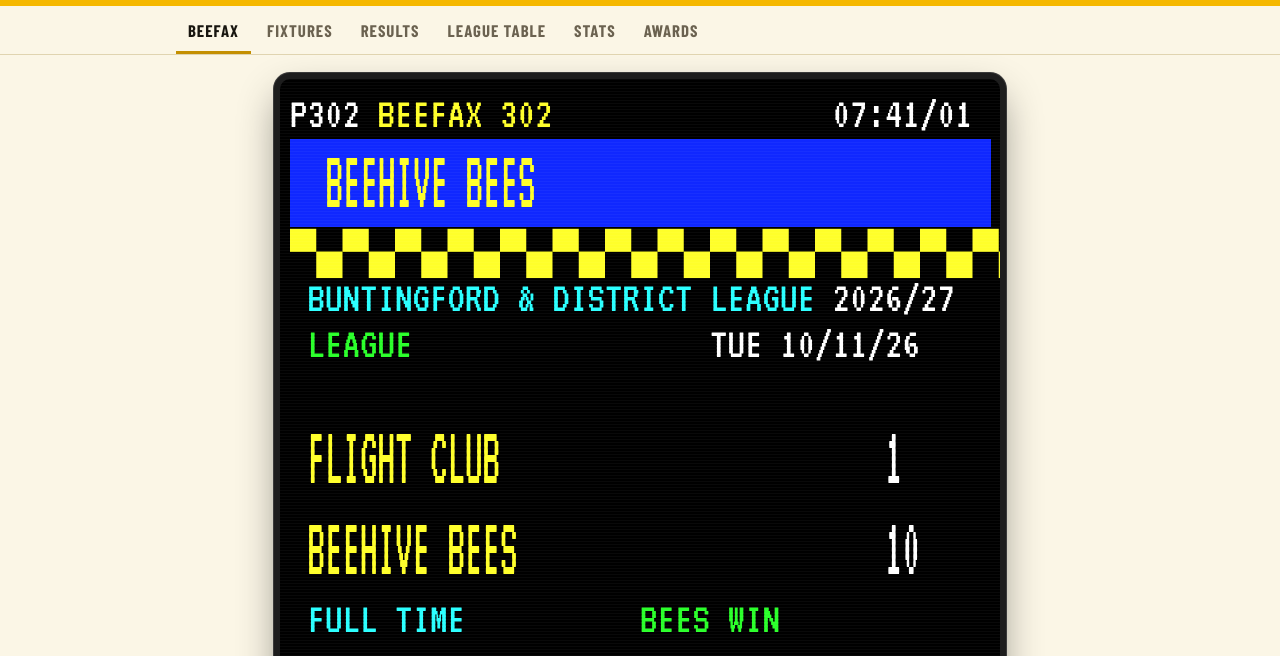
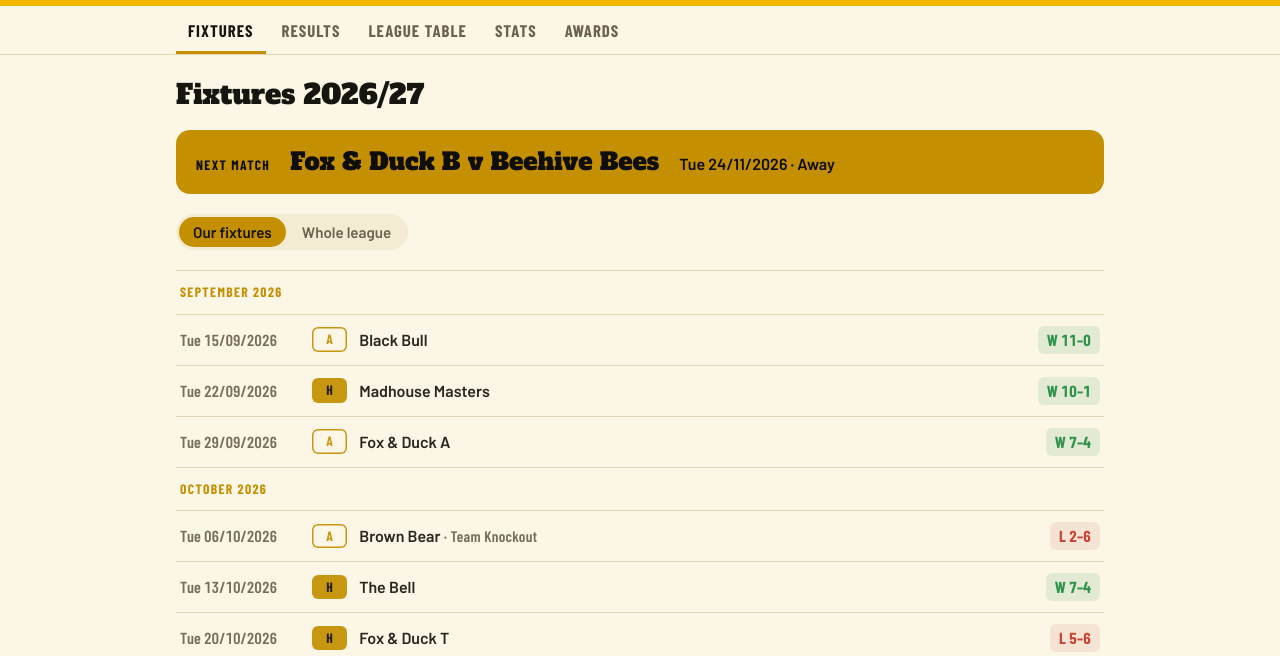
Before and after one commit to BeehiveBees/darts, a plain HTML site: page index.html in a window 1280 px wide. Shown: the part 144-800 px from the top of the page. Drawn offline with nearby package versions, Linux system fonts and the light colour scheme.

Commit message:
Add files via upload

```diff
--- a/index.html
+++ b/index.html
@@ -250,7 +250,7 @@ footer{border-top:1px solid var(--line);padding-block:18px;color:var(--muted);fo
    DATA — update this block after each match
    ============================================================ */
 const US = "Beehive Bees";
-const LAST_UPDATED = "2026-11-10";
+const LAST_UPDATED = "2026-11-18";
 
 // Full 2026/27 league fixture list (home team first)
 const WEEKS = [
@@ -334,20 +334,27 @@ const MATCHES = [
           ["Pairs",["Jimmy","Si"],true],["Pairs",["Chip","George"],true],["Pairs",["Bilson","Tank"],true],
           ["Singles",["Luke"],false],["Singles",["Reece"],true],["Singles",["Tank"],true],["Singles",["Chip"],true],["Singles",["George"],true],["Singles",["Lenny"],true]],
    s180:["Chip"], co:[], other:"No high checkouts recorded on the sheet."},
+  {d:"2026-11-17", comp:"League", opp:"Brown Bear", ha:"H", us:2, them:9,
+   games:[["Triples",["Tank","Jimmy","Kay B"],false],["Triples",["Reece","Luke","Lenny"],false],
+          ["Pairs",["Chip","George"],false],["Pairs",["Bilson","Tank"],true],["Pairs",["Jimmy","Luke"],false],
+          ["Singles",["Bilson"],false],["Singles",["Lenny"],false],["Singles",["George"],false],["Singles",["Chip"],false],["Singles",["Reece"],true],["Singles",["Tank"],false]],
+   s180:[], co:[], other:"No 180s or high checkouts recorded on the sheet."},
 ];
 // Our 180s and checkouts: add to a match as s180:["Name"], co:[["Name",121]]
 
 // Latest league table as supplied by the league administrators
 const TABLE = {
   rows:[
-    ["Fox & Duck B",5,5,0,26,11,9,46],["Beehive Bees",5,4,1,20,13,7,40],["Fox & Duck T",5,5,0,20,10,7,37],
-    ["Social Club",5,3,2,18,9,7,34],["Brown Bear",5,3,2,22,7,5,34],["Flight Club",5,2,3,10,8,4,22],
-    ["The Bell",5,1,4,12,7,1,20],["Fox & Duck A",4,1,3,9,5,5,19],["Black Bull",5,0,5,5,2,1,8],["Madhouse Masters",4,0,4,2,0,2,4]],
-  s180:[["R. Payne","Fox & Duck T",1],["Jess","Social Club",1],["D. Beisser","Fox & Duck A",1],
-        ["B. Payne","Fox & Duck T",1],["A. Nash","Madhouse Masters",1],["L. Rannow","Beehive Bees",1]],
+    ["Fox & Duck B",7,7,0,32,15,12,59],["Beehive Bees",7,6,1,27,18,11,56],["Brown Bear",7,5,2,34,12,7,53],
+    ["Fox & Duck T",7,6,1,30,14,7,51],["Social Club",7,3,4,25,11,8,44],["The Bell",7,2,5,18,10,4,32],
+    ["Flight Club",7,2,5,14,9,4,27],["Fox & Duck A",6,2,4,11,8,8,27],["Black Bull",7,1,6,9,4,2,15],["Madhouse Masters",6,0,6,4,1,5,10]],
+  s180:[["R. Payne","Fox & Duck T",3],["Stu","Fox & Duck B",2],["Jess","Social Club",1],["A. Nash","Madhouse Masters",1],
+        ["D. Beisser","Fox & Duck A",1],["L. Rannow","Beehive Bees",1],["Sam","Brown Bear",1],["Graham","Fox & Duck A",1],
+        ["A. Bremner","Black Bull",1],["Chip","Beehive Bees",1],["B. Payne","Fox & Duck T",1],["Spud","Brown Bear",1],
+        ["Nick","Fox & Duck T",1],["Jack","Brown Bear",1]],
   co:[[115,"2026-10-13","D. Debnam","The Bell"],[110,"2026-09-22","S. Prosser","Fox & Duck B"],[110,"2026-10-20","Jess","Social Club"],
       [109,"2026-09-29","Sam","Brown Bear"],[106,"2026-09-22","T. Williamson","Fox & Duck B"],[106,"2026-09-29","S. Wake","Fox & Duck B"],
-      [100,"2026-10-20","Tank","Beehive Bees"],[100,"2026-10-20","N. Dare","Brown Bear"],[99,"2026-09-15","N. Sharp","Fox & Duck T"],[98,"2026-10-20","Gynn","Social Club"]]
+      [106,"2026-11-10","Harvey","Brown Bear"],[100,"2026-10-20","Tank","Beehive Bees"],[100,"2026-10-20","N. Dare","Brown Bear"],[100,"2026-10-27","Bob","Fox & Duck A"]]
 };
 
 // Awards. Set winner:"Name" when known.
@@ -523,7 +530,8 @@ function renderAwards(){
   const {players} = computeStats();
   const top180 = players.filter(p=>p.s180).sort((a,b)=>b.s180-a.s180)[0];
   const topCo = players.filter(p=>p.co).sort((a,b)=>b.co-a.co)[0];
-  const live = k => k==="s180" ? (top180 ? `Current leader: ${esc(top180.name)} (${top180.s180})` : "Current leader: none recorded yet")
+  const lead180 = top180 ? players.filter(p=>p.s180===top180.s180).map(p=>p.name).sort() : [];
+  const live = k => k==="s180" ? (lead180.length ? `${lead180.length>1?"Joint leaders":"Current leader"}: ${lead180.map(esc).join(" and ")} (${top180.s180} each)`.replace(/ each\)$/, lead180.length>1?" each)":")") : "Current leader: none recorded yet")
                  : k==="co" ? (topCo ? `Current leader: ${esc(topCo.name)} (${topCo.co})` : "Current leader: none recorded yet") : "";
   const icon = {"Captains' Player":"C","Players' Player":"P","Most 180s":"180","Highest Checkout":"C/O"};
   let h = `<h2>Awards</h2>`;
@@ -602,9 +610,13 @@ window.addEventListener("resize", fitTT);
 if (document.fonts && document.fonts.ready) document.fonts.ready.then(fitTT);
 
 /* Tabs with #hash deep links */
-const TABS = ["teletext","fixtures","results","table","stats","awards"];
+// Beefax only appears after a win
+const LATEST = MATCHES.slice().sort((a,b)=>a.d.localeCompare(b.d)).at(-1);
+const BEEFAX_ON = LATEST && LATEST.us > LATEST.them;
+if (!BEEFAX_ON) { $("#t-teletext").remove(); $("#p-teletext").remove(); }
+const TABS = (BEEFAX_ON ? ["teletext"] : []).concat(["fixtures","results","table","stats","awards"]);
 function show(t){
-  if (!TABS.includes(t)) t = "teletext";
+  if (!TABS.includes(t)) t = TABS[0];
   TABS.forEach(x => { $("#p-"+x).hidden = x!==t; $("#t-"+x).setAttribute("aria-selected", x===t); });
   if (t==="teletext") requestAnimationFrame(fitTT);
   try { if (location.hash !== "#"+t) history.replaceState(null, "", "#"+t); } catch(e){}
@@ -612,7 +624,7 @@ function show(t){
 document.querySelectorAll(".tab").forEach(b => b.onclick = () => { show(b.dataset.tab); window.scrollTo({top:0}); });
 window.addEventListener("hashchange", () => show(location.hash.slice(1)));
 
-renderFixtures(); renderResults(); renderTable(); renderStats(); renderAwards(); renderTeletext();
+renderFixtures(); renderResults(); renderTable(); renderStats(); renderAwards(); if (BEEFAX_ON) renderTeletext();
 $("#foot").textContent = `Last updated ${fmt(LAST_UPDATED)}`;
 show(location.hash.slice(1));
 </script>
```
